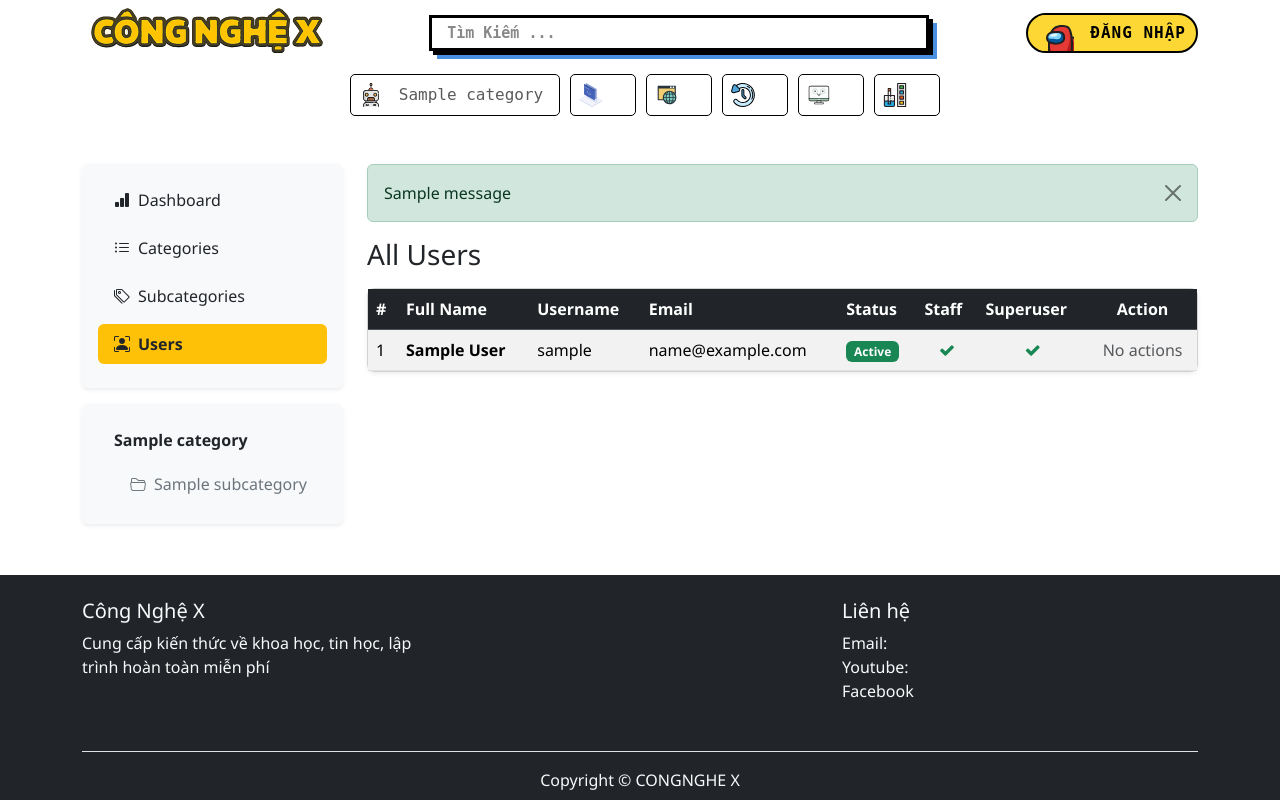
After one commit to Hung998S/my_blog, a Django app: page /dashboard/user/ in a window 1280 px wide. The commit adds this page. Run offline with Django 5.2, Linux system fonts and the light colour scheme; tables that the repository leaves empty hold one stand-in row (values such as "Sample post"); one stand-in notice (Sample message) is shown; a database or web service that is not in the repository returns one stand-in record (values such as "Sample title"); data that the repository does not hold is empty; some libraries are stand-ins or nearby versions.

Commit message:
Create Edit Delete User

```diff
--- a/dashboards/urls.py
+++ b/dashboards/urls.py
@@ -13,6 +13,8 @@ urlpatterns = [
     path('upload-image/', views.upload_image, name='upload_image'),
     path('blogs/<int:blog_id>/edit/', views.edit_blogs, name="edit_blogs"),
     path('blogs/<int:blog_id>/delete/', views.delete_blogs, name="delete_blogs"),
+    path('user/',views.users, name="users" ),
+    path('user/delete/<int:user_id>/', views.delete_user, name='delete_user'),
 
     ]
 if settings.DEBUG:
--- a/dashboards/views.py
+++ b/dashboards/views.py
@@ -2,12 +2,16 @@ from django.shortcuts import render, redirect
 from blogs.models import Category,SubCategory ,Blog
 from django.shortcuts import render, get_object_or_404
 from django.contrib import messages
-
 from django.views.decorators.csrf import csrf_exempt
 from django.http import JsonResponse
 import os
 from django.conf import settings
 from django.core.files.storage import default_storage
+from django.contrib.auth.models import User
+from django.contrib.auth.decorators import login_required
+
+
+
 
 # Create your views here.
 def dashboard(request):
@@ -232,3 +236,94 @@ def delete_blogs(request, blog_id):
     blog.delete()
     messages.success(request, f"Blog '{blog.title}' deleted successfully!")
     return redirect("blogs")
+
+
+
+def users(request):
+    if request.method == "POST":
+        # Nếu là update (edit)
+        if "edit_user_id" in request.POST:
+            user_id = request.POST.get("edit_user_id")
+            user = get_object_or_404(User, id=user_id)
+
+            user.first_name = request.POST.get("first_name")
+            user.last_name = request.POST.get("last_name")
+            user.username = request.POST.get("username")
+            user.email = request.POST.get("email")
+            user.is_active = request.POST.get("is_active") == "true"
+            user.is_staff = request.POST.get("is_staff") == "true"
+            user.is_superuser = request.POST.get("is_superuser") == "true"
+
+            # Nếu nhập mật khẩu mới thì đổi luôn
+            password = request.POST.get("password")
+            if password:
+                user.set_password(password)
+
+            user.save()
+            messages.success(request, f"User '{user.username}' updated successfully.")
+            return redirect("users")
+
+        # Nếu là tạo mới
+        else:
+            first_name = request.POST.get("first_name")
+            last_name = request.POST.get("last_name")
+            username = request.POST.get("username")
+            email = request.POST.get("email")
+            password = request.POST.get("password")
+            password2 = request.POST.get("password2")
+
+            is_active = request.POST.get("is_active") == "true"
+            is_staff = request.POST.get("is_staff") == "true"
+            is_superuser = request.POST.get("is_superuser") == "true"
+
+            if password != password2:
+                messages.error(request, "Passwords do not match.")
+                return redirect("users")
+
+            if User.objects.filter(username=username).exclude(email=email).exists():
+                messages.error(request, "Username already exists.")
+                return redirect("users")
+
+            if User.objects.filter(email=email).exists():
+                messages.error(request, "Email already exists.")
+                return redirect("users")
+
+            user = User.objects.create_user(
+                username=username,
+                email=email,
+                password=password,
+                first_name=first_name,
+                last_name=last_name,
+            )
+            user.is_active = is_active
+            user.is_staff = is_staff
+            user.is_superuser = is_superuser
+            user.save()
+
+            messages.success(request, f"User '{username}' created successfully.")
+            return redirect("users")
+
+    # GET → hiển thị danh sách
+    users = User.objects.all().order_by("id")
+    return render(request, "dashboard/users.html", {"users": users})
+
+
+@login_required
+def delete_user(request, user_id):
+    # Lấy user cần xóa
+    user_to_delete = get_object_or_404(User, id=user_id)
+
+    # Chỉ admin mới xóa
+    if not request.user.is_staff and not request.user.is_superuser:
+        messages.error(request, "You do not have permission to delete this user.")
+        return redirect('users')
+
+    # Không cho xóa chính mình
+    if user_to_delete == request.user:
+        messages.error(request, "You cannot delete your own account.")
+        return redirect('users')
+
+    username = user_to_delete.username
+    user_to_delete.delete()
+    messages.success(request, f"User '{username}' has been deleted successfully.")
+    return redirect('users')
--- a/templates/dashboard/base/base.html
+++ b/templates/dashboard/base/base.html
@@ -55,6 +55,10 @@
 
         {% endblock %}
 
+        {% block user %}
+
+        {% endblock %}
+
 
       </div>
     </div>
--- a/templates/dashboard/base/leftsidebar.html
+++ b/templates/dashboard/base/leftsidebar.html
@@ -26,6 +26,14 @@
        <i class="bi bi-tags me-2"></i> Subcategories
     </a>
 
+    <a href="{% url 'users' %}"
+       class="nav-link d-flex align-items-center mb-2
+       {% if request.resolver_match.url_name == 'users' %}
+           active bg-warning text-dark fw-bold
+       {% else %}text-dark{% endif %}">
+      <i class="bi bi-person-bounding-box me-2"></i> Users
+    </a>
+
   </div>
 
   <!-- Categories & Subcategories -->
--- /dev/null
+++ b/templates/dashboard/base/user.html
@@ -0,0 +1,231 @@
+<!-- right sidebar -->
+<div class="col-md-9">
+
+  <!-- Hiển thị messages -->
+  {% if messages %}
+    {% for message in messages %}
+      <div class="alert alert-{{ message.tags }} alert-dismissible fade show" role="alert">
+        {{ message }}
+        <button type="button" class="btn-close" data-bs-dismiss="alert" aria-label="Close"></button>
+      </div>
+    {% endfor %}
+  {% endif %}
+
+  <div class="d-flex justify-content-between align-items-center mb-3">
+    <h3 class="mb-0">All Users</h3>
+    {% if request.user.is_staff or request.user.is_superuser %}
+    <a href="#" class="btn btn-primary" data-bs-toggle="modal" data-bs-target="#addUserModal">
+      <i class="fa fa-user-plus me-1"></i> Add New User
+    </a>
+    {% endif %}
+  </div>
+
+  <div class="card shadow-sm rounded-3">
+    <div class="card-body p-0">
+      <table class="table table-hover table-striped mb-0 align-middle">
+        <thead class="table-dark">
+          <tr>
+            <th>#</th>
+            <th>Full Name</th>
+            <th>Username</th>
+            <th>Email</th>
+            <th>Status</th>
+            <th>Staff</th>
+            <th>Superuser</th>
+            <th class="text-center">Action</th>
+          </tr>
+        </thead>
+        <tbody>
+          {% for user in users %}
+          <tr>
+            <td>{{ forloop.counter }}</td>
+            <td><strong>{{ user.first_name }} {{ user.last_name }}</strong></td>
+            <td>{{ user.username }}</td>
+            <td>{{ user.email }}</td>
+            <td>
+              {% if user.is_active %}
+                <span class="badge bg-success">Active</span>
+              {% else %}
+                <span class="badge bg-secondary">Inactive</span>
+              {% endif %}
+            </td>
+            <td class="text-center">
+              {% if user.is_staff %}
+                <i class="fa fa-check text-success"></i>
+              {% else %}
+                <i class="fa fa-times text-danger"></i>
+              {% endif %}
+            </td>
+            <td class="text-center">
+              {% if user.is_superuser %}
+                <i class="fa fa-check text-success"></i>
+              {% else %}
+                <i class="fa fa-times text-danger"></i>
+              {% endif %}
+            </td>
+            <td class="text-center">
+              {% if request.user.is_staff or request.user.is_superuser %}
+              <!-- Edit -->
+              <a href="#" class="btn btn-sm btn-outline-warning" data-bs-toggle="modal" data-bs-target="#editUserModal{{ user.id }}">
+                <i class="fa fa-edit text-success"></i>
+              </a>
+              &nbsp;
+              <!-- Delete -->
+              <a href="{% url 'delete_user' user.id %}" class="btn btn-sm btn-outline-danger" onclick="return confirm('Are you sure you want to delete {{ user.username }}?');">
+                <i class="fa fa-trash"></i>
+              </a>
+              {% else %}
+              <span class="text-muted">No actions</span>
+              {% endif %}
+            </td>
+          </tr>
+
+          <!-- Modal Edit User (bên trong vòng lặp) -->
+        {% if request.user.is_staff or request.user.is_superuser %}
+            <div class="modal fade" id="editUserModal{{ user.id }}" tabindex="-1" aria-hidden="true">
+            <div class="modal-dialog modal-lg modal-dialog-centered">
+                <div class="modal-content shadow-lg">
+                <form method="POST" action="{% url 'users' %}">
+                    {% csrf_token %}
+                    <input type="hidden" name="edit_user_id" value="{{ user.id }}">
+
+                    <!-- Header -->
+                    <div class="modal-header bg-success text-white">
+                    <h5 class="modal-title">Edit User: {{ user.username }}</h5>
+                    <button type="button" class="btn-close" data-bs-dismiss="modal"></button>
+                    </div>
+
+                    <!-- Body -->
+                    <div class="modal-body bg-light p-4">
+                    <div class="row g-3">
+                        <div class="col-md-6">
+                        <label class="form-label">First Name</label>
+                        <input type="text" class="form-control" name="first_name" value="{{ user.first_name }}">
+                        </div>
+                        <div class="col-md-6">
+                        <label class="form-label">Last Name</label>
+                        <input type="text" class="form-control" name="last_name" value="{{ user.last_name }}">
+                        </div>
+                        <div class="col-md-6">
+                        <label class="form-label">Username</label>
+                        <input type="text" class="form-control" name="username" value="{{ user.username }}">
+                        </div>
+                        <div class="col-md-6">
+                        <label class="form-label">Email</label>
+                        <input type="email" class="form-control" name="email" value="{{ user.email }}">
+                        </div>
+                        <div class="col-md-6">
+                        <label class="form-label">New Password (leave blank to keep current)</label>
+                        <input type="password" class="form-control" name="password">
+                        </div>
+                        <div class="col-md-2">
+                        <label class="form-label">Active</label>
+                        <select name="is_active" class="form-control">
+                            <option value="true" {% if user.is_active %}selected{% endif %}>Yes</option>
+                            <option value="false" {% if not user.is_active %}selected{% endif %}>No</option>
+                        </select>
+                        </div>
+                        <div class="col-md-2">
+                        <label class="form-label">Staff</label>
+                        <select name="is_staff" class="form-control">
+                            <option value="true" {% if user.is_staff %}selected{% endif %}>Yes</option>
+                            <option value="false" {% if not user.is_staff %}selected{% endif %}>No</option>
+                        </select>
+                        </div>
+                        <div class="col-md-2">
+                        <label class="form-label">Superuser</label>
+                        <select name="is_superuser" class="form-control">
+                            <option value="true" {% if user.is_superuser %}selected{% endif %}>Yes</option>
+                            <option value="false" {% if not user.is_superuser %}selected{% endif %}>No</option>
+                        </select>
+                        </div>
+                    </div>
+                    </div>
+
+                    <!-- Footer -->
+                    <div class="modal-footer bg-dark">
+                    <button type="submit" class="btn btn-success">Save Changes</button>
+                    <button type="button" class="btn btn-secondary" data-bs-dismiss="modal">Cancel</button>
+                    </div>
+                </form>
+                </div>
+            </div>
+            </div>
+{% endif %}
+
+          {% endfor %}
+        </tbody>
+      </table>
+    </div>
+  </div>
+</div>
+
+<!-- Modal Add User -->
+{% if request.user.is_staff or request.user.is_superuser %}
+<div class="modal fade" id="addUserModal" tabindex="-1" aria-labelledby="addUserModalLabel" aria-hidden="true">
+  <div class="modal-dialog modal-lg modal-dialog-centered">
+    <div class="modal-content shadow-lg">
+      <form method="POST" action="{% url 'users' %}">
+        {% csrf_token %}
+        <!-- Header -->
+        <div class="modal-header bg-dark text-white">
+          <h5 class="modal-title" id="addUserModalLabel">
+            <i class="fa fa-user-plus me-2"></i> Add New User
+          </h5>
+          <button type="button" class="btn-close btn-close-white" data-bs-dismiss="modal"></button>
+        </div>
+
+        <!-- Body -->
+        <div class="modal-body bg-light p-4">
+          <div class="row g-3">
+            <div class="col-md-6">
+              <label class="form-label">First Name</label>
+              <input type="text" name="first_name" class="form-control" required>
+            </div>
+            <div class="col-md-6">
+              <label class="form-label">Last Name</label>
+              <input type="text" name="last_name" class="form-control" required>
+            </div>
+            <div class="col-md-6">
+              <label class="form-label">Username</label>
+              <input type="text" name="username" class="form-control" required>
+            </div>
+            <div class="col-md-6">
+              <label class="form-label">Email</label>
+              <input type="email" name="email" class="form-control" required>
+            </div>
+            <div class="col-md-6">
+              <label class="form-label">Password</label>
+              <input type="password" name="password" class="form-control" required>
+            </div>
+            <div class="col-md-6">
+              <label class="form-label">Confirm Password</label>
+              <input type="password" name="password2" class="form-control" required>
+            </div>
+            <div class="col-12">
+              <div class="form-check form-check-inline">
+                <input class="form-check-input" type="checkbox" name="is_active" value="true" checked>
+                <label class="form-check-label">Active</label>
+              </div>
+              <div class="form-check form-check-inline">
+                <input class="form-check-input" type="checkbox" name="is_staff" value="true">
+                <label class="form-check-label">Staff</label>
+              </div>
+              <div class="form-check form-check-inline">
+                <input class="form-check-input" type="checkbox" name="is_superuser" value="true">
+                <label class="form-check-label">Superuser</label>
+              </div>
+            </div>
+          </div>
+        </div>
+
+        <!-- Footer -->
+        <div class="modal-footer bg-dark">
+          <button type="button" class="btn btn-secondary" data-bs-dismiss="modal">Cancel</button>
+          <button type="submit" class="btn btn-success"><i class="fa fa-save me-1"></i> Save User</button>
+        </div>
+      </form>
+    </div>
+  </div>
+</div>
+{% endif %}
--- /dev/null
+++ b/templates/dashboard/users.html
@@ -0,0 +1,8 @@
+{% extends "dashboard/base/base.html" %}
+    {% block leftsidebar %}
+        {% include 'dashboard/base/leftsidebar.html' %}
+    {% endblock %}
+
+    {% block user %}
+        {% include 'dashboard/base/user.html' %}
+    {% endblock %}
```
